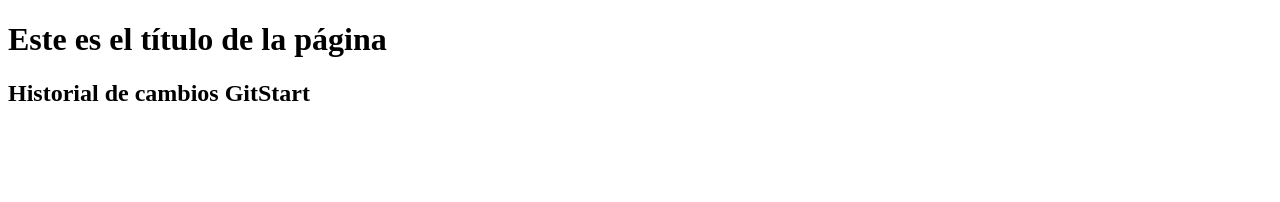
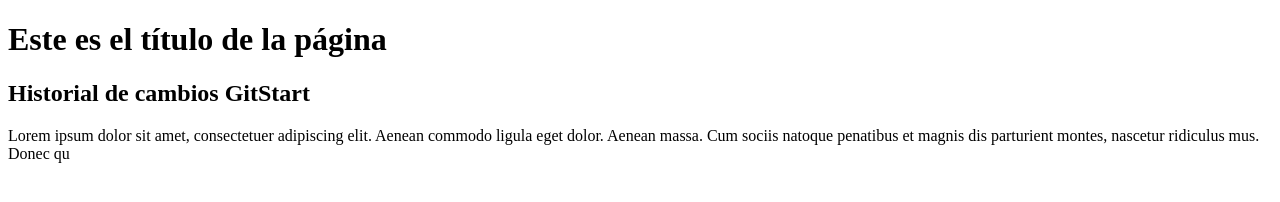
Before and after one commit to pato0228/gitStart, a plain HTML site: page index.html in a window 1280 px wide. Drawn offline with Linux system fonts and the light colour scheme.

Commit message:
texto simulado de html

```diff
--- a/index.html
+++ b/index.html
@@ -7,5 +7,6 @@
 <body>
 	<h1>Este es el título de la página</h1>
 	<h2>Historial de cambios GitStart</h2>
+	<p>Lorem ipsum dolor sit amet, consectetuer adipiscing elit. Aenean commodo ligula eget dolor. Aenean massa. Cum sociis natoque penatibus et magnis dis parturient montes, nascetur ridiculus mus. Donec qu</p>
 </body>
 </html>
```
